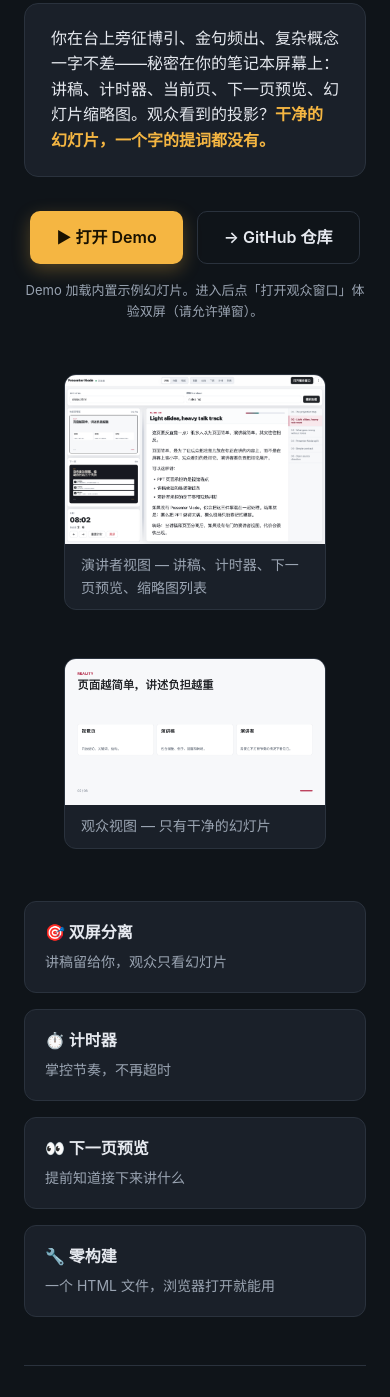
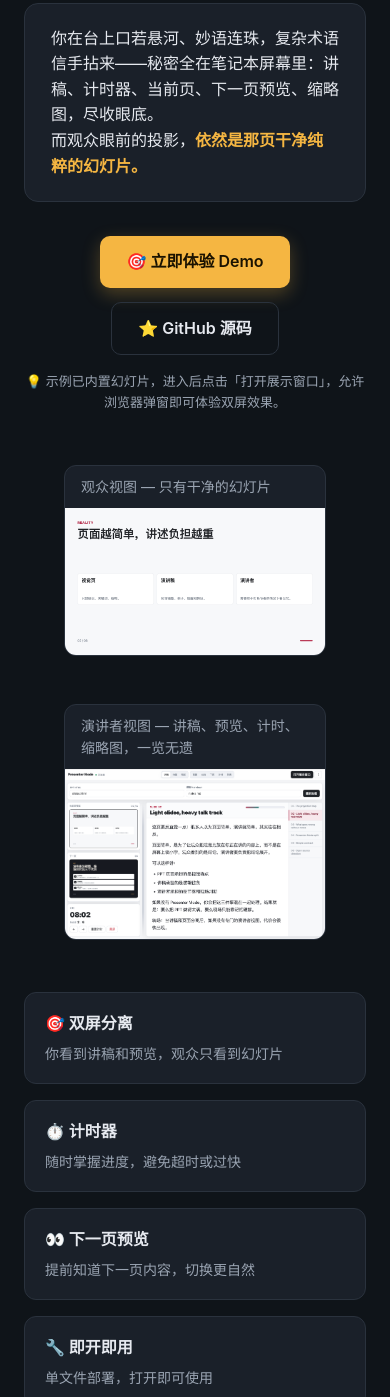
Before and after one commit to Mentran/presenter-mode, a website: page index.html in a window 390 px wide. Shown: the part 183-1580 px from the top of the page. Drawn offline with Linux system fonts and the light colour scheme.

Commit message:
Improve landing page UX and copy
- Add responsive grid for feature cards (4 cols → 2 cols → 1 col)
- Refine hero copy for better storytelling
- Update CTA button labels with icons
- Reorder screenshots (audience view first)
- Polish demo instructions

```diff
--- a/index.html
+++ b/index.html
@@ -39,10 +39,16 @@
   .shot{border:1px solid var(--border); border-radius:12px; overflow:hidden; background:var(--card)}
   .shot img{width:100%; display:block}
   .shot figcaption{padding:10px 16px; color:var(--muted); font-size:14px}
-  .features{display:grid; grid-template-columns:repeat(auto-fit,minmax(200px,1fr)); gap:16px; margin:36px 0}
+  .features{display:grid; grid-template-columns:repeat(4,minmax(0,1fr)); gap:16px; margin:36px 0}
   .feat{background:var(--card); border:1px solid var(--border); border-radius:12px; padding:18px 20px}
   .feat h3{margin:0 0 6px; font-size:16px}
   .feat p{margin:0; color:var(--muted); font-size:14px}
+  @media (max-width: 760px){
+    .features{grid-template-columns:repeat(2,minmax(0,1fr))}
+  }
+  @media (max-width: 520px){
+    .features{grid-template-columns:1fr}
+  }
   footer{text-align:center; color:var(--muted); font-size:14px; margin-top:48px; padding-top:24px; border-top:1px solid var(--border)}
   footer a{color:var(--accent); text-decoration:none}
   .note{color:var(--muted); font-size:13px; text-align:center; margin-top:-18px}
@@ -56,31 +62,33 @@
   </header>
 
   <div class="lead">
-    你在台上旁征博引、金句频出、复杂概念一字不差——秘密在你的笔记本屏幕上：讲稿、计时器、当前页、下一页预览、幻灯片缩略图。观众看到的投影？<strong>干净的幻灯片，一个字的提词都没有。</strong>
+    你在台上口若悬河、妙语连珠，复杂术语信手拈来——秘密全在笔记本屏幕里：讲稿、计时器、当前页、下一页预览、缩略图，尽收眼底。<br>
+    而观众眼前的投影，<strong>依然是那页干净纯粹的幻灯片。</strong>
   </div>
 
   <div class="cta">
-    <a class="btn btn-primary" href="presenter.html?slides=example/slides.html&notes=example/notes.md&lang=zh">▶ 打开 Demo</a>
-    <a class="btn btn-ghost" href="https://github.com/Mentran/presenter-mode">→ GitHub 仓库</a>
+    <a class="btn btn-primary" href="presenter.html?slides=example/slides.html&notes=example/notes.md&lang=zh">🎯 立即体验 Demo</a>
+    <a class="btn btn-ghost" href="https://github.com/Mentran/presenter-mode">⭐ GitHub 源码</a>
   </div>
-  <p class="note">Demo 加载内置示例幻灯片。进入后点「打开观众窗口」体验双屏（请允许弹窗）。</p>
+  <p class="note">💡 示例已内置幻灯片，进入后点击「打开展示窗口」，允许浏览器弹窗即可体验双屏效果。</p>
 
   <div class="shots">
     <figure class="shot">
-      <img src="docs/screenshot-presenter.png" alt="演讲者视图：讲稿、计时器、下一页预览">
-      <figcaption>演讲者视图 — 讲稿、计时器、下一页预览、缩略图列表</figcaption>
+      <figcaption>观众视图 — 只有干净的幻灯片</figcaption>
+      <img src="docs/screenshot-audience.png" alt="观众视图：干净的幻灯片">
     </figure>
+
     <figure class="shot">
-      <img src="docs/screenshot-audience.png" alt="观众视图：干净的幻灯片">
-      <figcaption>观众视图 — 只有干净的幻灯片</figcaption>
+      <figcaption>演讲者视图 — 讲稿、预览、计时、缩略图，一览无遗</figcaption>
+      <img src="docs/screenshot-presenter.png" alt="演讲者视图 — 讲稿、预览、计时、缩略图">
     </figure>
   </div>
 
   <div class="features">
-    <div class="feat"><h3>🎯 双屏分离</h3><p>讲稿留给你，观众只看幻灯片</p></div>
-    <div class="feat"><h3>⏱️ 计时器</h3><p>掌控节奏，不再超时</p></div>
-    <div class="feat"><h3>👀 下一页预览</h3><p>提前知道接下来讲什么</p></div>
-    <div class="feat"><h3>🔧 零构建</h3><p>一个 HTML 文件，浏览器打开就能用</p></div>
+    <div class="feat"><h3>🎯 双屏分离</h3><p>你看到讲稿和预览，观众只看到幻灯片</p></div>
+    <div class="feat"><h3>⏱️ 计时器</h3><p>随时掌握进度，避免超时或过快</p></div>
+    <div class="feat"><h3>👀 下一页预览</h3><p>提前知道下一页内容，切换更自然</p></div>
+    <div class="feat"><h3>🔧 即开即用</h3><p>单文件部署，打开即可使用</p></div>
   </div>
 
   <footer>
```
